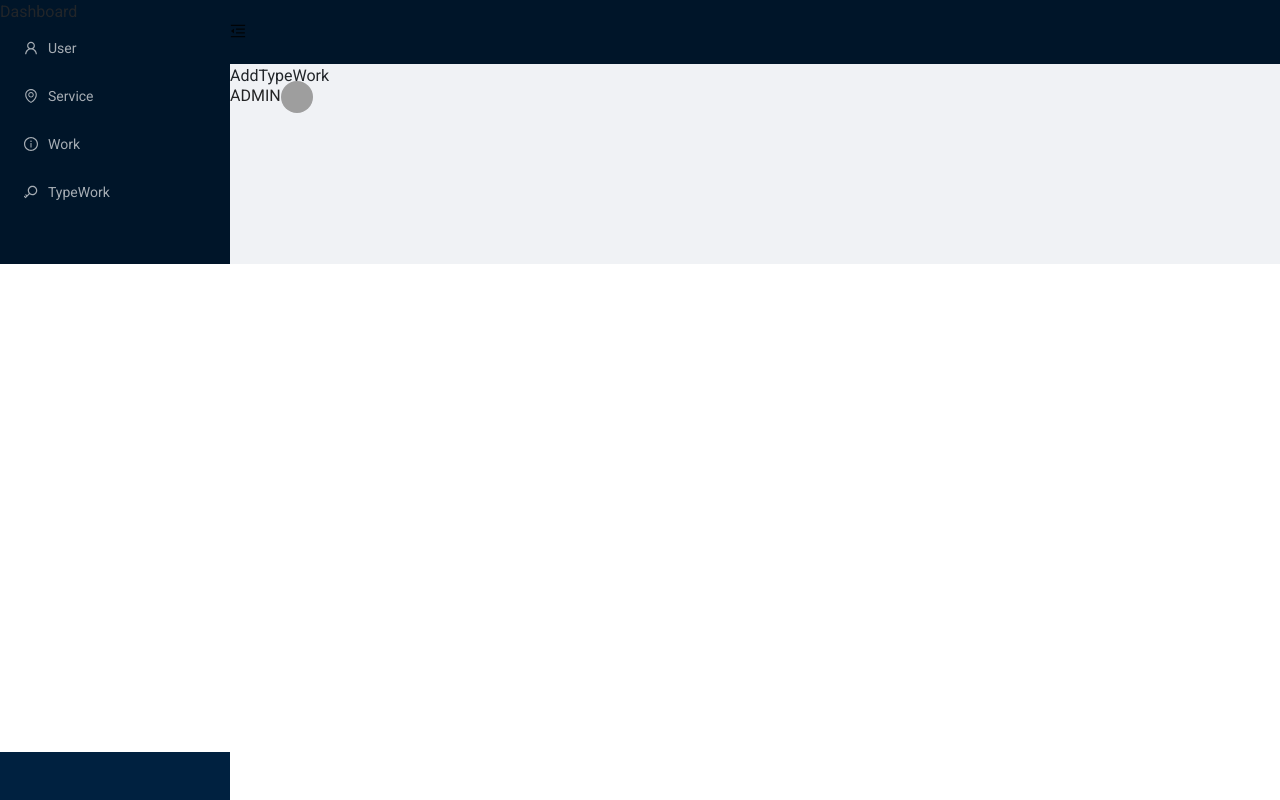
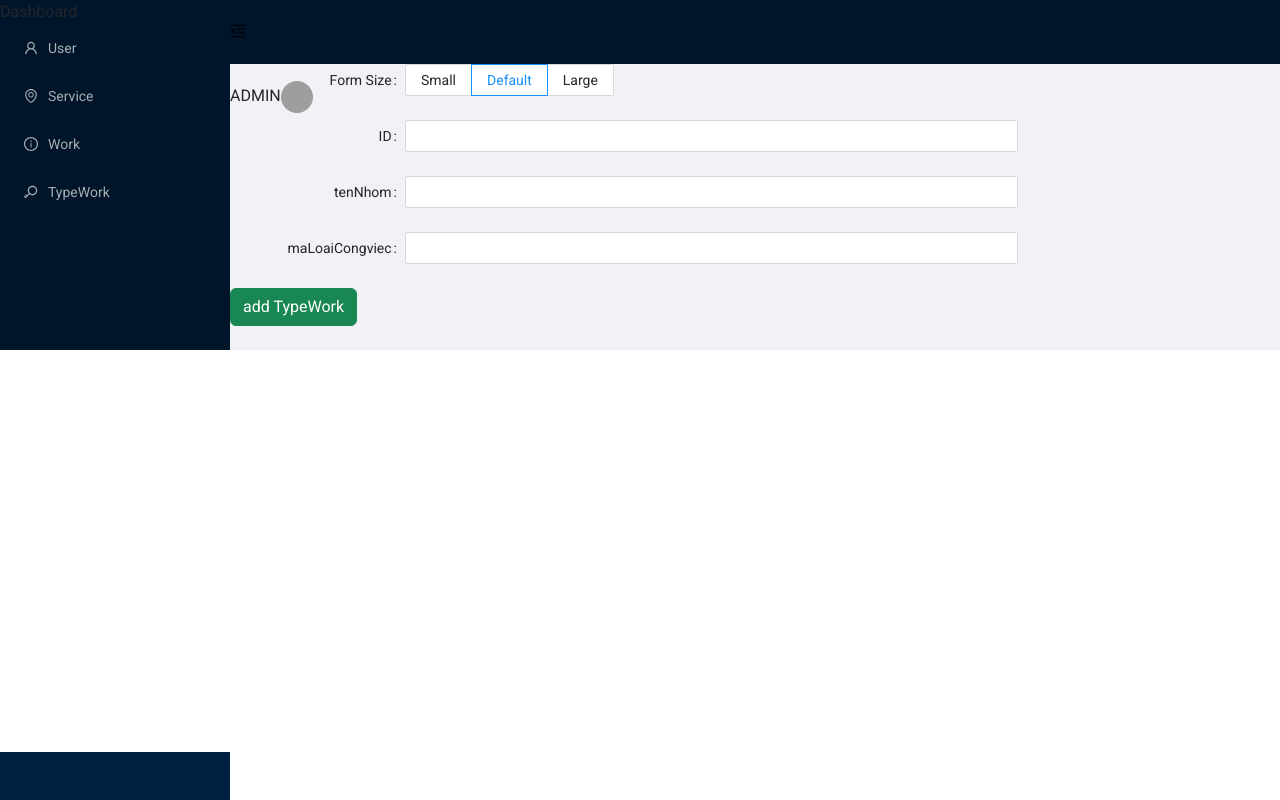
Before and after one commit to TrongTin239/FiverrClone, a React (Create React App) app: page /admin/typeWork/addtypeWork in a window 1280 px wide. Built offline with nearby package versions, Linux system fonts and the light colour scheme; grey boxes are pictures that could not be loaded.

Commit message:
update login

```diff
--- a/src/pages/Admin/Service/Service.tsx
+++ b/src/pages/Admin/Service/Service.tsx
@@ -89,7 +89,7 @@ export default function Service({}: Props) {
       <div className="card-body  container">
         <Button className='mt-5'onClick={()=>{
           history.push('/admin/service/addservice')
-          }}>Them cong viec</Button>
+          }}>Add Service</Button>
         <Search
           placeholder="input search text"
           enterButton={<SearchOutlined />}
--- a/src/pages/Admin/Service/UpdateSerivce.tsx
+++ b/src/pages/Admin/Service/UpdateSerivce.tsx
@@ -18,7 +18,7 @@ import { AppDispatch, RootState } from '../../../redux/configStore';
 import {useSelector,useDispatch} from 'react-redux'
 import moment from 'moment';
 import { useParams } from 'react-router-dom';
-import {updateServiceApi} from '../../../redux/reducers/serviceReducer'
+import {editServiceApi, updateServiceApi} from '../../../redux/reducers/serviceReducer'
 
 type Props = {}
 type SizeType = Parameters<typeof Form>[0]['size'];
@@ -31,10 +31,10 @@ export default function UpdateService({}: Props) {
   const onFormLayoutChange = ({ size }: { size: SizeType }) => {
   setComponentSize(size);
   }
-  useEffect(()=>{
-      // let{id}=props.match.params;
-      // dispatch(editService(id))
-  })
+  useEffect(() => {
+    const { id } = params;
+    dispatch(editServiceApi(id));
+  }, []);
 
 
   const formik=useFormik({
@@ -43,13 +43,13 @@ export default function UpdateService({}: Props) {
       id:editService.id,
       maCongViec:editService.maCongViec,
       maNguoiThue:editService.maNguoiThue,
-      // gender:editService.gender,
-      // role:editService.role,
       ngayThue:editService.ngayThue
       },
       onSubmit: (values:any) => {
-          console.log(values);
-          dispatch(updateServiceApi(values))
+        // const id = params.id as string;
+        // const data={id,value:{...values}}
+        console.log(values);
+        dispatch(updateServiceApi(values))
       }
   },
 )
--- a/src/pages/Admin/TypeWork.tsx/AddTypeWork.tsx
+++ b/src/pages/Admin/TypeWork.tsx/AddTypeWork.tsx
@@ -1,9 +1,83 @@
-import React from 'react'
+import {
+  Button,
+  Cascader,
+  DatePicker,
+  Form,
+  Input,
+  InputNumber,
+  Radio,
+  Select,
+  Switch,
+  TreeSelect,
+} from 'antd';
+import type { RadioChangeEvent } from 'antd';
+import React, { useState } from 'react';
+import {useFormik} from 'formik'
+import * as Yup from 'yup';
+import { AppDispatch, RootState } from '../../../redux/configStore';
+import { useDispatch } from 'react-redux';
+import moment from 'moment';
+import { addServiceApi } from '../../../redux/reducers/serviceReducer';
 
 type Props = {}
+type SizeType = Parameters<typeof Form>[0]['size'];
 
 export default function AddTypeWork({}: Props) {
-  return (
-    <div>AddTypeWork</div>
-  )
+  const dispatch: AppDispatch = useDispatch();
+  const [componentSize, setComponentSize] = useState<SizeType | 'default'>('default');
+  const onFormLayoutChange = ({ size }: { size: SizeType }) => {
+  setComponentSize(size);
+  }
+  const formik=useFormik({
+    initialValues:{
+      id:'',
+      tenNhom:'',
+      maLoaiCongviec:'',
+      // ngayThue:'',
+      dsChiTietLoai:''
+      },
+      onSubmit: (values:any) => {
+          console.log(values);
+          dispatch(addServiceApi(values))
+      }
+  },
+)
+
+return (
+  <Form
+    onSubmitCapture={formik.handleSubmit}
+    labelCol={{ span: 4 }}
+    wrapperCol={{ span: 14 }}
+    layout="horizontal"
+    initialValues={{ size: componentSize }}
+    onValuesChange={onFormLayoutChange}
+    size={componentSize as SizeType}
+  >
+    <Form.Item label="Form Size" name="size">
+      <Radio.Group>
+        <Radio.Button value="small">Small</Radio.Button>
+        <Radio.Button value="default">Default</Radio.Button>
+        <Radio.Button value="large">Large</Radio.Button>
+      </Radio.Group>
+    </Form.Item>
+    <Form.Item label="ID">
+      <Input name='id' onChange={formik.handleChange} />
+    </Form.Item>
+    <Form.Item label="tenNhom">
+      <Input name='tenNhom'onChange={formik.handleChange}/>
+    </Form.Item>
+    <Form.Item label="maLoaiCongviec">
+      <Input name='maLoaiCongviec' onChange={formik.handleChange}/>
+    </Form.Item>
+    {/* <Form.Item label="Cong viec">
+        <Radio.Group name='hoanThanh'onChange={formik.handleChange}>
+          <Radio value={true}> Hoan thanh </Radio>
+          <Radio value={false}> Chua hoan thanh </Radio>
+        </Radio.Group>
+    </Form.Item> */}
+    <Form.Item label="">
+      <button type='submit'className='btn btn-success'>add TypeWork</button>
+    </Form.Item>
+  </Form>
+);
 }
--- a/src/pages/Admin/TypeWork.tsx/UpdateTypeWork.tsx
+++ b/src/pages/Admin/TypeWork.tsx/UpdateTypeWork.tsx
@@ -1,9 +1,96 @@
-import React from 'react'
+import {
+  Button,
+  Cascader,
+  DatePicker,
+  Form,
+  Input,
+  InputNumber,
+  Radio,
+  Select,
+  Switch,
+  TreeSelect,
+} from 'antd';
+import type { RadioChangeEvent } from 'antd';
+import React, { useState,useEffect } from 'react';
+import {useFormik} from 'formik'
+import * as Yup from 'yup';
+import { AppDispatch, RootState } from '../../../redux/configStore';
+import {useSelector,useDispatch} from 'react-redux'
+import moment from 'moment';
+import { useParams } from 'react-router-dom';
+import {editServiceApi, updateServiceApi} from '../../../redux/reducers/serviceReducer'
 
 type Props = {}
+type SizeType = Parameters<typeof Form>[0]['size'];
 
 export default function UpdateTypeWork({}: Props) {
-  return (
-    <div>UpdateTypeWork</div>
-  )
+  const dispatch: AppDispatch = useDispatch();
+  const params = useParams();
+  const {editTypeWork} = useSelector((state: RootState) => state.typeworkReducer);
+  const [componentSize, setComponentSize] = useState<SizeType | 'default'>('default');
+  const onFormLayoutChange = ({ size }: { size: SizeType }) => {
+  setComponentSize(size);
+  }
+  useEffect(() => {
+    const { id } = params;
+    dispatch(editServiceApi(id));
+  }, []);
+
+
+  const formik=useFormik({
+    enableReinitialize:true,
+    initialValues:{
+      id:editTypeWork.id,
+      tenNhom:editTypeWork.tenNhom,
+      maLoaiCongviec:editTypeWork.maLoaiCongviec,
+      },
+      onSubmit: (values:any) => {
+        // const id = params.id as string;
+        // const data={id,value:{...values}}
+        console.log(values);
+          dispatch(updateServiceApi(values))
+      }
+  },
+)
+const handleChangeDatePicker=(value:any)=>{
+  let ngayThue=moment(value);
+  formik.setFieldValue('ngayThue',ngayThue)
 }
+
+return (
+  <Form
+    onSubmitCapture={formik.handleSubmit}
+    labelCol={{ span: 4 }}
+    wrapperCol={{ span: 14 }}
+    layout="horizontal"
+    initialValues={{ size: componentSize }}
+    onValuesChange={onFormLayoutChange}
+    size={componentSize as SizeType}
+  >
+    <Form.Item label="Form Size" name="size">
+      <Radio.Group>
+        <Radio.Button value="small">Small</Radio.Button>
+        <Radio.Button value="default">Default</Radio.Button>
+        <Radio.Button value="large">Large</Radio.Button>
+      </Radio.Group>
+    </Form.Item>
+    <Form.Item label="ID"rules={[{ required: true, message: 'Please input your maLoaiCongviec number!' },]}>
+      <Input name='id' onChange={formik.handleChange} value={editTypeWork.id}  />
+
+    </Form.Item>
+    <Form.Item label="tenNhom"rules={[{ required: true, message: 'Please input your tenNhom number!' },]}>
+      <InputNumber name='tenNhom'onChange={formik.handleChange} value={formik.values.tenNhom} />
+    </Form.Item>
+    <Form.Item label="maLoaiCongviec" rules={[{ required: true, message: 'Please input your maLoaiCongviec number!' },]}>
+      <InputNumber name='maLoaiCongviec' onChange={formik.handleChange}value={formik.values.maLoaiCongviec} />
+    </Form.Item>
+
+    {/* <Form.Item label="ngayThue">
+      <DatePicker name='ngayThue' format={'DD/MM/YYYY'} onChange={handleChangeDatePicker} value={moment(formik.values.ngayThue)}/>
+    </Form.Item> */}
+    <Form.Item label=":">
+      <button type='submit'className='btn btn-success'>Update Service</button>
+    </Form.Item>
+  </Form>
+);
+}
--- a/src/redux/reducers/serviceReducer.tsx
+++ b/src/redux/reducers/serviceReducer.tsx
@@ -7,15 +7,19 @@ export interface Service{
     id: number ,
     maCongViec: number,
     maNguoiThue: number,
-    ngayThue: string,
+    ngayThue: Date,
     hoanThanh: boolean
 }
 export interface ServiceModel{
   id?: number ,
   maCongViec: number,
   maNguoiThue: number,
-  ngayThue: string,
+  ngayThue: Date,
   hoanThanh: boolean
+}
+export interface EditService {
+  id: string;
+  value: Service;
 }
 
 const initialState:any = {
@@ -59,7 +63,7 @@ export const getServiceApi = () => {
       }
     };
   }
-  export const addServiceApi = (values:string) => {
+  export const addServiceApi = (values:Service) => {
     return async (dispatch1: AppDispatch) => {
       // console.log(getState())
       try {
@@ -73,7 +77,7 @@ export const getServiceApi = () => {
   };
 
 
-  export const editServiceApi=(id:string)=>{
+  export const editServiceApi=(id:any)=>{
     return async (dispatch2: AppDispatch) => {
       try {
         let result = await http.get(`/thue-cong-viec/${id}`);
@@ -87,11 +91,11 @@ export const getServiceApi = () => {
   export const updateServiceApi=(data: ServiceModel) => {
     return async (dispatch: AppDispatch) => {
       try {
-        const result = await http.post('/thue-cong-viec/', data);
+        const result = await http.put(`/thue-cong-viec`, data);
         // customHistory.push('/admin/management-user');
         dispatch(getServiceApi());
         console.log(result.data.content)
-        alert('update admin thanh cong');
+        alert('update Service thanh cong');
       } catch (error) {
         console.log(error);
       }
@@ -113,7 +117,7 @@ export const getServiceApi = () => {
   export const searcServiceApi = (Keywork: any) => {
     return async (dispatch: AppDispatch) => {
       try {
-        const result = await http.get(`/thue-cong-viec/phan-trang-tim-kiem?keyword=${Keywork}`);
+        const result = await http.get('/thue-cong-viec/phan-trang-tim-kiem?pageIndex=1&pageSize=5');
         let seach:Service[]=result.data.content;
         // console.log(seach)
         const action=searchServiceAction(seach)
--- a/src/redux/reducers/typeWorkReducer.tsx
+++ b/src/redux/reducers/typeWorkReducer.tsx
@@ -13,7 +13,7 @@ export interface TypeWork{
 }
 const initialState:any = {
     arrTypeWork:[],
-    editService:{}
+    editTypeWork:{}
 }
 
 const typerWorkReducer = createSlice({
@@ -24,7 +24,7 @@ const typerWorkReducer = createSlice({
         state.arrTypeWork=action.payload;
     },
     getEditTypeWorkAction:(state,action:PayloadAction<TypeWork>)=>{
-      state.editService=action.payload;
+      state.editTypeWork=action.payload;
   },
     searchTypeWorkAction:(state,action:PayloadAction<TypeWork[]>)=>{
     state.arrTypeWork=action.payload;
--- a/src/redux/reducers/userReducer.tsx
+++ b/src/redux/reducers/userReducer.tsx
@@ -51,7 +51,8 @@ export const loginApi = (userLogin:string) => {
     //   dispatch(getProfileApi());
     } catch (err) {
       console.log(err);
-      history.push('/Page404');
+      alert('Email hoặc password chưa đúng vui lòng đăng nhập lại')
+      // history.push('/Page404');
     }
   };
 };
--- a/src/templates/AdminTemplate/AdminTemplate.tsx
+++ b/src/templates/AdminTemplate/AdminTemplate.tsx
@@ -1,10 +1,13 @@
-import React from "react";
+import React,{useState} from "react";
 import { Outlet } from "react-router-dom";
 import Footer from "../../components/Footer/Footer";
 import AdminHeader from "../../components/AdminHeader/AdminHeader";
-type Props = {};
 
+type Props = {
+  children?: JSX.Element;
+};
 export default function HomeMain({}: Props) {
+  // const [isOpenModalLogin, setOpenModalLogin] = useState(false);
   return (
     <>
       <AdminHeader />
```
Also changed, not shown: src/components/AdminHeader/AdminHeader.tsx (+29 -61 lines), src/pages/Admin/Service/AddService.tsx (+1 -8 lines), src/pages/Admin/TypeWork.tsx/TypeWork.tsx (+0 -17 lines), src/pages/Login/Login.tsx (+11 -6 lines).
